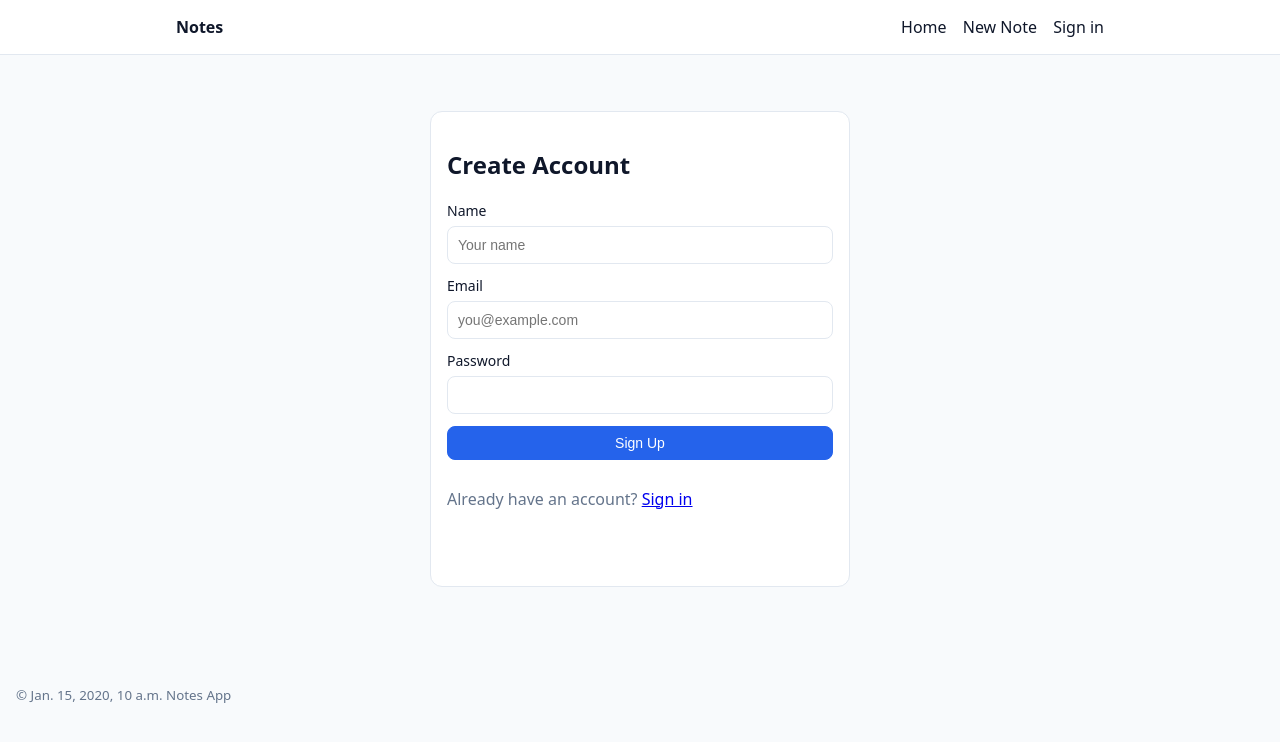
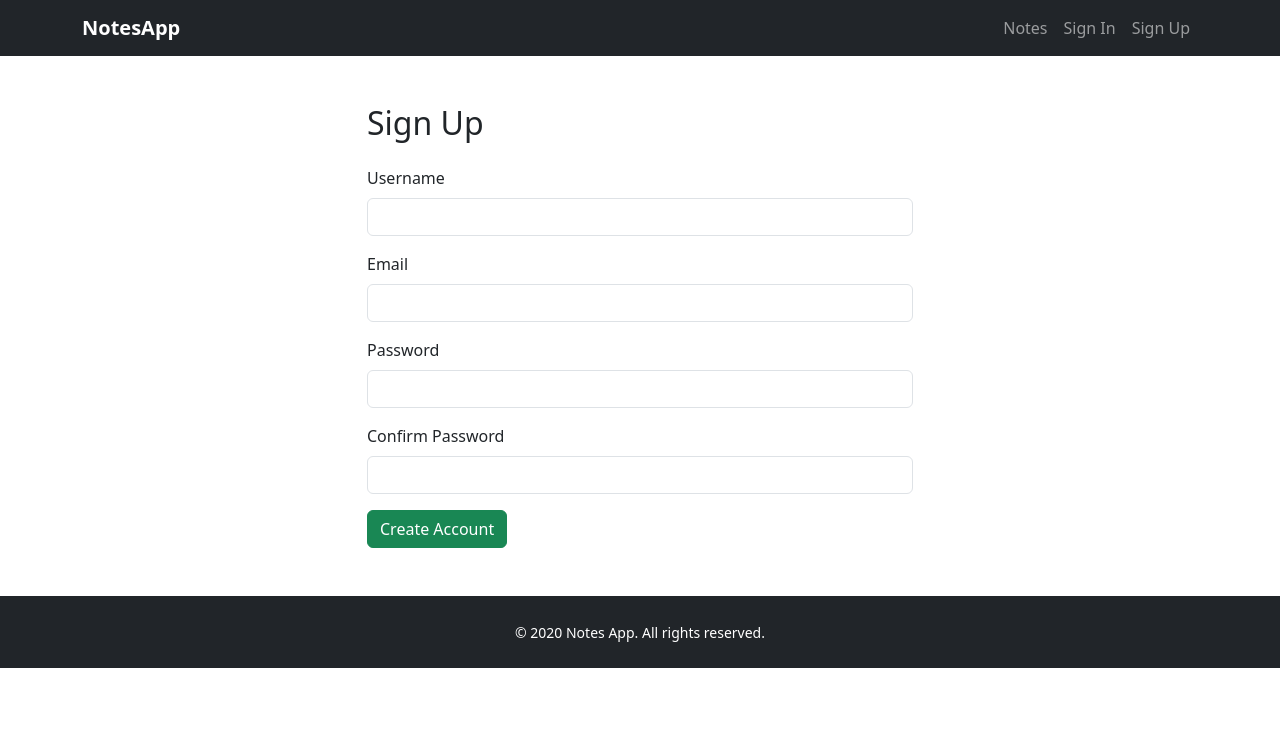
Before and after one commit to Arpita-Vishwakarma/i2global, a Django app: template templates/signup.html in a window 1280 px wide. Shown: the top 742 px of the page. Run offline with Django 5.2, Linux system fonts and the light colour scheme; the template is opened without the code that fills it: most values are stand-ins (such as "Sample title", 1, 10 or a date in 2020).

Commit message:
design signup, signin, home, and notes pages

```diff
--- a/app/settings.py
+++ b/app/settings.py
@@ -82,6 +82,11 @@ TEMPLATES = [
     },
 ]
 
+REST_FRAMEWORK = {
+    "DEFAULT_AUTHENTICATION_CLASSES": (
+        "rest_framework_simplejwt.authentication.JWTAuthentication",
+    ),
+}
 WSGI_APPLICATION = 'app.wsgi.application'
 
 AUTH_USER_MODEL = 'users.User'
--- a/notes/serializers.py
+++ b/notes/serializers.py
@@ -5,5 +5,5 @@ from .models import Note
 class NoteSerializer(serializers.ModelSerializer):
     class Meta:
         model = Note
-        fields = '__all__'
-        read_only_fields = ['note_id', 'owner', 'created_on', 'last_update']
+        fields = ["note_id", "note_title", "note_content", "owner", "created_on", "last_update"]
+        read_only_fields = ["note_id", "owner", "created_on", "last_update"]
--- a/templates/base.html
+++ b/templates/base.html
@@ -2,49 +2,48 @@
 <!DOCTYPE html>
 <html lang="en">
 <head>
-    <meta charset="utf-8" />
-    <title>
-      {% block title %}
-        Notes App
-      {% endblock %}
-    </title>
-    <meta name="viewport" content="width=device-width, initial-scale=1" />
-    <!-- Optional SEO extras -->
-    <meta name="description" content="Simple notes app with JWT auth" />
-    <meta property="og:title" content="Notes App" />
-    <meta property="og:description" content="Create, view, edit and delete notes." />
-    <link rel="stylesheet" href="{% static 'styles.css' %}" />
-    {% block head %}
-    {% endblock %}
+  <meta charset="UTF-8">
+  <title>{% block title %}Notes App{% endblock %}</title>
+  <meta name="viewport" content="width=device-width, initial-scale=1">
+
+  <!-- Bootstrap + Porto Theme CSS -->
+  <link href="https://cdn.jsdelivr.net/npm/bootstrap@5.3.2/dist/css/bootstrap.min.css" rel="stylesheet">
+  <link href="https://cdnjs.cloudflare.com/ajax/libs/font-awesome/6.4.0/css/all.min.css" rel="stylesheet">
+
+  <link rel="stylesheet" href="{% static 'style.css' %}">
 </head>
 <body>
-    <header class="navbar">
-      <div class="container nav-inner">
-        <a href="/" class="brand">Notes</a>
-        <nav class="nav-links">
-          <a href="/notes/">Home</a>
-          <a href="/notes/new/">New Note</a>
-          <a href="/signin/" id="nav-signin">Sign in</a>
-          <button id="nav-signout" class="btn btn-ghost" style="display:none;">Sign out</button>
+  <!-- Navbar -->
+  <nav class="navbar navbar-expand-lg navbar-dark bg-dark">
+    <div class="container">
+      <a class="navbar-brand fw-bold" href="{% url 'home' %}">NotesApp</a>
+      <button class="navbar-toggler" type="button" data-bs-toggle="collapse" data-bs-target="#navbarNav">
+        <span class="navbar-toggler-icon"></span>
+      </button>
+      <div class="collapse navbar-collapse" id="navbarNav">
+        <ul class="navbar-nav ms-auto">
+          <li class="nav-item"><a class="nav-link" href="{% url 'notes_list' %}">Notes</a></li>
+          <li class="nav-item"><a class="nav-link" href="{% url 'signin' %}">Sign In</a></li>
+          <li class="nav-item"><a class="nav-link" href="{% url 'signup' %}">Sign Up</a></li>
+        </ul>
+      </div>
+    </div>
   </nav>
-      </div>
-    </header>
 
-    <main class="container">
-      {% block content %}
-      {% endblock %}
+  <!-- Content -->
+  <main class="container my-5">
+    {% block content %}{% endblock %}
   </main>
 
-    <footer class="container footer">
-      <small>© {{ now|default:'' }} Notes App</small>
+  <!-- Footer -->
+  <footer class="bg-dark text-white py-4 mt-5">
+    <div class="container text-center">
+      <small>© {{ now|date:"Y" }} Notes App. All rights reserved.</small>
+    </div>
   </footer>
 
-    <script>
-      window.API_BASE = '{{ api_base }}'
-    </script>
-
-    <script src="{% static 'app.js' %}"></script>
-    {% block scripts %}
-    {% endblock %}
+  <!-- Scripts -->
+  <script src="https://cdn.jsdelivr.net/npm/bootstrap@5.3.2/dist/js/bootstrap.bundle.min.js"></script>
+  {% block scripts %}{% endblock %}
 </body>
 </html>
--- a/templates/signup.html
+++ b/templates/signup.html
@@ -1,21 +1,29 @@
 {% extends "base.html" %}
-{% block title %}Sign Up — Notes{% endblock %}
+{% block title %}Sign Up{% endblock %}
 {% block content %}
-<section class="card card-md">
-  <h1>Create Account</h1>
-  <form id="signup-form" class="form-grid">
-    <label>Name
-      <input type="text" name="name" placeholder="Your name" required>
-    </label>
-    <label>Email
-      <input type="email" name="email" placeholder="you@example.com" required>
-    </label>
-    <label>Password
-      <input type="password" name="password" required>
-    </label>
-    <button type="submit" class="btn btn-primary">Sign Up</button>
-    <p class="muted">Already have an account? <a href="/signin/">Sign in</a></p>
-    <p id="signup-error" class="error"></p>
-  </form>
-</section>
+<div class="row justify-content-center">
+  <div class="col-md-6">
+    <h2 class="mb-4">Sign Up</h2>
+    <form method="post">
+      {% csrf_token %}
+      <div class="mb-3">
+        <label class="form-label">Username</label>
+        <input type="text" name="username" class="form-control" required>
+      </div>
+      <div class="mb-3">
+        <label class="form-label">Email</label>
+        <input type="email" name="email" class="form-control" required>
+      </div>
+      <div class="mb-3">
+        <label class="form-label">Password</label>
+        <input type="password" name="password1" class="form-control" required>
+      </div>
+      <div class="mb-3">
+        <label class="form-label">Confirm Password</label>
+        <input type="password" name="password2" class="form-control" required>
+      </div>
+      <button type="submit" class="btn btn-success">Create Account</button>
+    </form>
+  </div>
+</div>
 {% endblock %}
--- a/users/urls.py
+++ b/users/urls.py
@@ -7,11 +7,9 @@ from rest_framework_simplejwt.views import (
 
 urlpatterns = [
     # Authentication API
-    path('signup/', views.signup_view, name='signup'),   # user registration
-    path('signin/', views.signin_view, name='signin'),   # user login
     path('profile/', views.profile_view, name='profile'),
 
-    # JWT Authentication endpoints
-    path('token/', TokenObtainPairView.as_view(), name='token_obtain_pair'),
-    path('token/refresh/', TokenRefreshView.as_view(), name='token_refresh'),
+    # Optional: direct JWT token endpoints
+    path("token/", TokenObtainPairView.as_view(), name="token_obtain_pair"),
+    path("token/refresh/", TokenRefreshView.as_view(), name="token_refresh"),
 ]
```
Also changed, not shown: app/views_frontend.py (+37 -2 lines), notes/views.py (+13 -2 lines), templates/home.html (+27 -12 lines), templates/note_edit.html (+18 -23 lines), templates/notes_list.html (+15 -9 lines), templates/signin.html (+18 -15 lines), users/serializers.py (+22 -8 lines), users/views.py (+59 -4 lines), README.md (added), 4 other files. Lines whose indentation alone changed are shown as unchanged.
